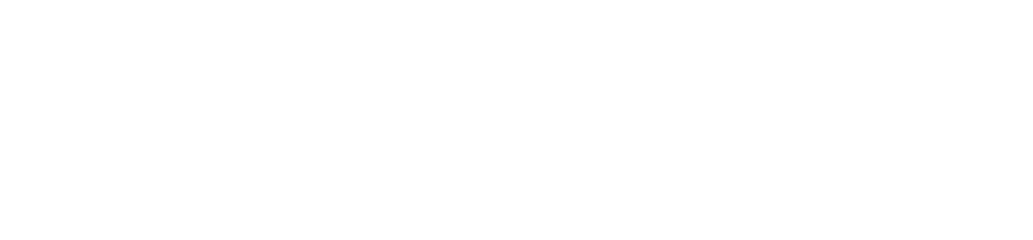
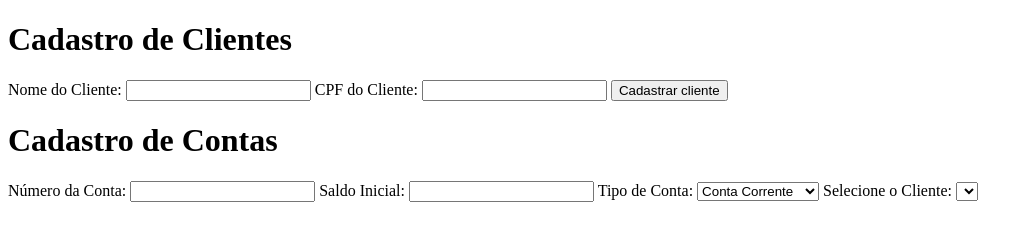
Before and after one commit to jessicasamppaio/Logica-Programacao-Senac-main, a plain HTML site: page aulas/aula09/contas-bancaria-2.html in a window 1280 px wide. Shown: the whole page, without its empty margins (0-1033 px from the left). Drawn offline with Linux system fonts and the light colour scheme.

Commit message:
Atualizar html do projeto de contas bancárias

```diff
--- a/aulas/aula09/contas-bancaria-2.html
+++ b/aulas/aula09/contas-bancaria-2.html
@@ -3,9 +3,42 @@
 <head>
     <meta charset="UTF-8">
     <meta name="viewport" content="width=device-width, initial-scale=1.0">
-    <title>Document</title>
+    <title>Cadastro Contas Bancarias</title>
 </head>
 <body>
+    <h1>Cadastro de Clientes</h1>
+
+    <form>
+        <label for="nomeCliente">Nome do Cliente:</label>
+        <input type="text" id="nomeCliente">
+
+        <label for="cpfDoCliente">CPF do Cliente:</label>
+        <input type="text" id="cpfDoCliente" required>
+
+        <button type="button" onclick="cadastrarCliente">Cadastrar cliente</button>
+    </form>
+
+    <h1>Cadastro de Contas</h1>
+    <form id="contaForm">
+        <label for="numero">Número da Conta:</label>
+        <input type="number" id="numero" required>
+
+        <label for="numero">Saldo Inicial:</label>
+        <input type="number" id="saldo" required>
+
+        <label for="tipoDeConta">Tipo de Conta:</label>
+
+        <select id="tipoDeConta" required>
+        <option value="ContaCorrente">Conta Corrente</option>
+        <option value="ContaPoupanca">Conta Poupança</option>
+        </select>
+
+        <label for="cliente">Selecione o Cliente:</label>
+        <select id="cliente"required>
+
+        </select>
+    </form>
+
     <script src="contas-bancarias.js"></script>
 </body>
 </html>
```
